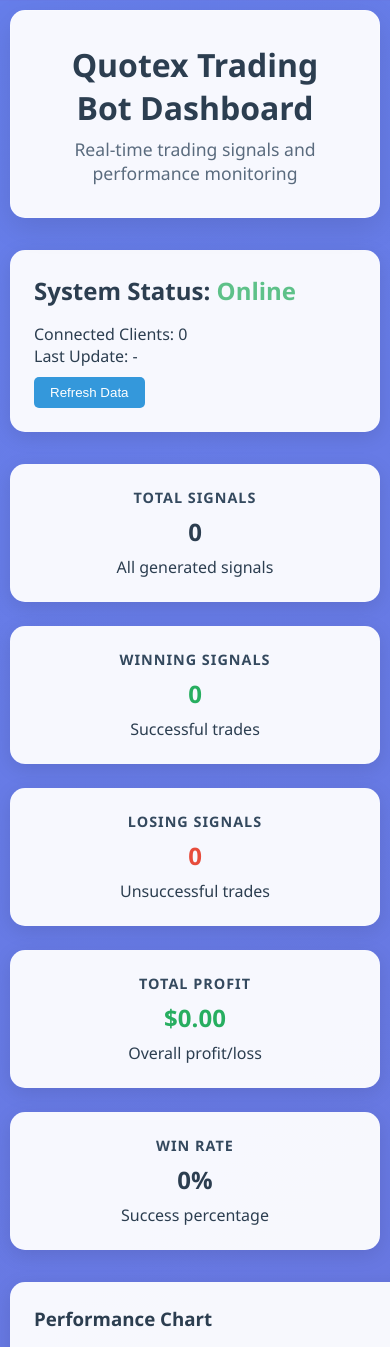
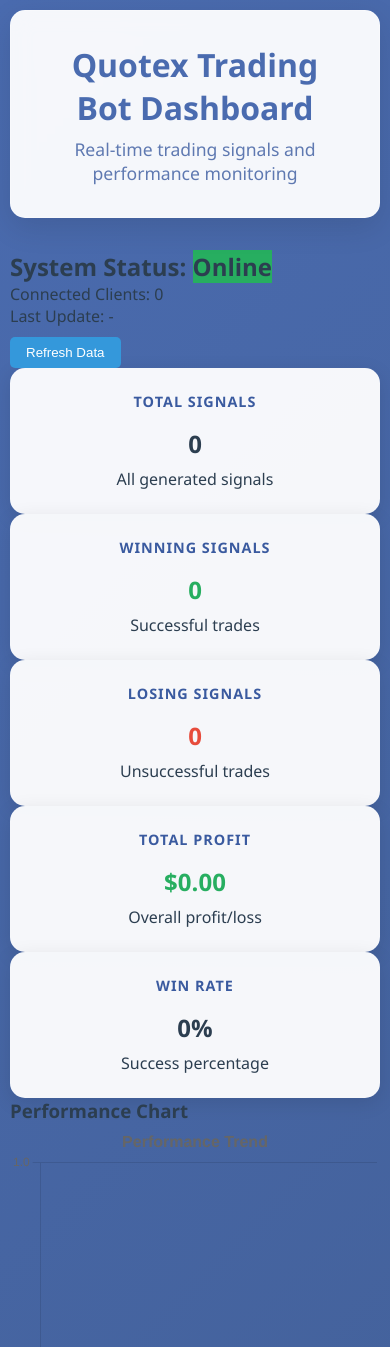
Before and after one commit to Judyk247/PO_SIGNAL_BOT, a Flask app: template template/index.html in a window 390 px wide; the page is wider, and only the part inside the window is pictured. Shown: the top 1347 px of that part. Run offline with Flask 3, Linux system fonts and the light colour scheme; the template is opened without the code that fills it, so the values that code supplies are empty; parts of the project's set-up code (start-up, migrations or seed data) failed here and were passed over; some libraries are stand-ins or nearby versions.

Commit message:
dashboard.css

```diff
--- a/static/css/dashboard.css
+++ b/static/css/dashboard.css
@@ -1,7 +1,7 @@
 /* dashboard/static/css/dashboard.css */
 :root {
-    --primary-color: #2c3e50;
-    --secondary-color: #34495e;
+    --primary-color: #4a6baf;  /* PocketOption blue */
+    --secondary-color: #3a5a9f;
     --success-color: #27ae60;
     --danger-color: #e74c3c;
     --warning-color: #f39c12;
@@ -22,7 +22,7 @@
 
 body {
     font-family: 'Segoe UI', Tahoma, Geneva, Verdana, sans-serif;
-    background: linear-gradient(135deg, #667eea 0%, #764ba2 100%);
+    background: linear-gradient(135deg, #4a6baf 0%, #2c3e50 100%); /* PocketOption colors */
     min-height: 100vh;
     color: var(--text-color);
 }
@@ -56,31 +56,8 @@
     opacity: 0.8;
 }
 
-.status-card {
-    background: rgba(255, 255, 255, 0.95);
-    padding: 1.5rem;
-    border-radius: 15px;
-    margin-bottom: 2rem;
-    box-shadow: 0 5px 20px rgba(0, 0, 0, 0.1);
-}
-
-.status-card h2 {
-    margin-bottom: 1rem;
-    color: var(--primary-color);
-}
-
-.status-online {
-    color: var(--success-color);
-    font-weight: bold;
-    animation: pulse 2s infinite;
-}
-
-.status-offline {
-    color: var(--danger-color);
-    font-weight: bold;
-}
-
-.stats-grid {
+/* Connection Status Grid - Matches your HTML structure */
+.connection-status {
     display: grid;
     grid-template-columns: repeat(auto-fit, minmax(250px, 1fr));
     gap: 1.5rem;
@@ -97,47 +74,51 @@
 }
 
 .stat-card:hover {
-    transform: translateY(-5px);
-    box-shadow: 0 10px 30px rgba(0, 0, 0, 0.15);
+    transform: translateY(-3px);
+    box-shadow: 0 8px 25px rgba(0, 0, 0, 0.15);
 }
 
 .stat-card h3 {
     color: var(--secondary-color);
     font-size: 0.9rem;
-    margin-bottom: 0.5rem;
+    margin-bottom: 1rem;
     text-transform: uppercase;
     letter-spacing: 1px;
 }
 
 .stat-card .value {
-    font-size: 2rem;
+    font-size: 1.8rem;
     font-weight: bold;
     margin: 0.5rem 0;
+}
+
+/* Connection status specific styles */
+.connected {
+    color: var(--success-color);
+    font-weight: bold;
+}
+
+.disconnected {
+    color: var(--danger-color);
+    font-weight: bold;
+}
+
+.authenticated { color: var(--success-color); }
+.not-authenticated { color: var(--warning-color); }
+
+/* Stats Grid */
+.stats {
+    display: grid;
+    grid-template-columns: repeat(auto-fit, minmax(200px, 1fr));
+    gap: 1.5rem;
+    margin-bottom: 2rem;
 }
 
 .profit { color: var(--success-color); }
 .loss { color: var(--danger-color); }
 .warning { color: var(--warning-color); }
 
-.charts-grid {
-    display: grid;
-    grid-template-columns: repeat(auto-fit, minmax(500px, 1fr));
-    gap: 1.5rem;
-    margin-bottom: 2rem;
-}
-
-.chart-container {
-    background: rgba(255, 255, 255, 0.95);
-    padding: 1.5rem;
-    border-radius: 15px;
-    box-shadow: 0 5px 20px rgba(0, 0, 0, 0.1);
-}
-
-.chart-container h3 {
-    margin-bottom: 1rem;
-    color: var(--primary-color);
-}
-
+/* Signals Container */
 .signals-container {
     background: rgba(255, 255, 255, 0.95);
     padding: 1.5rem;
@@ -199,10 +202,22 @@
     text-align: center;
     color: white;
     font-weight: bold;
-    font-size: 0.8rem;
-    line-height: 25px;
+    font-size: 0.7rem;
+    line-height: 20px;
     text-shadow: 0 1px 2px rgba(0, 0, 0, 0.3);
 }
+
+/* Status indicators */
+.status-indicator {
+    display: inline-block;
+    width: 10px;
+    height: 10px;
+    border-radius: 50%;
+    margin-right: 8px;
+}
+
+.status-online { background-color: var(--success-color); }
+.status-offline { background-color: var(--danger-color); }
 
 /* Animations */
 @keyframes pulse {
@@ -244,7 +263,8 @@
         text-align: center;
     }
 
-    .stats-grid {
+    .connection-status,
+    .stats {
         grid-template-columns: 1fr;
     }
 
```
Also changed, not shown: other parts of static/css/dashboard.css (+61 -7 lines).
